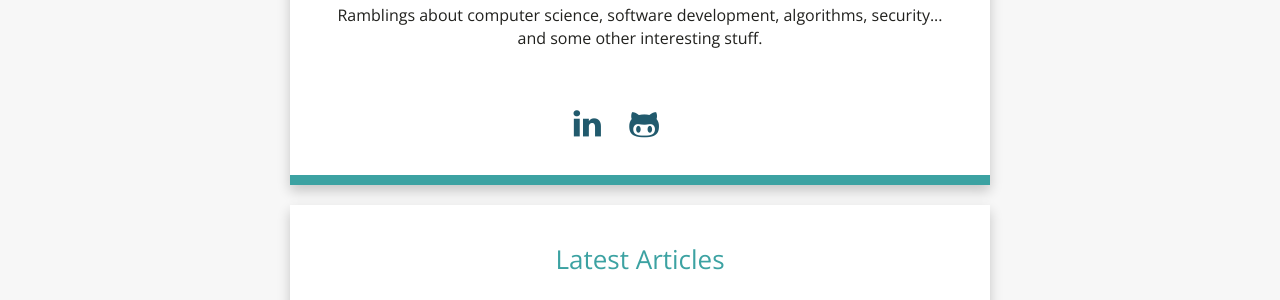
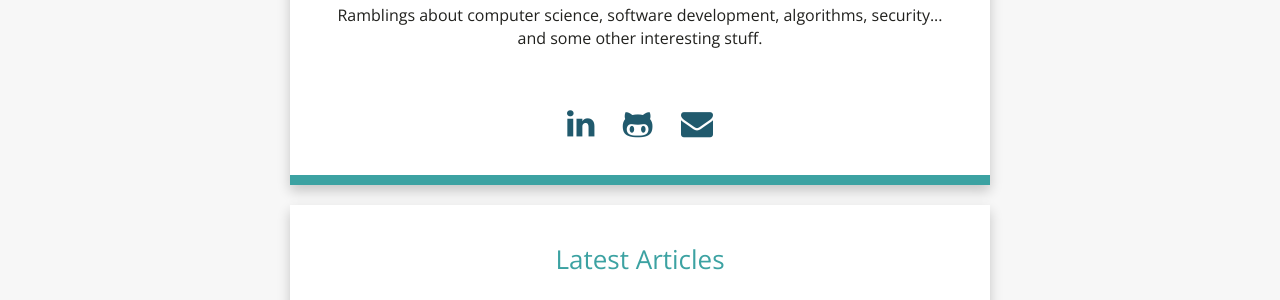
Before and after one commit to yzh503/yzh503.github.io, a Jekyll site: the page built from index.html, in a window 1280 px wide. Shown: the part 307-607 px from the top of the page. Built offline with Jekyll 4.4.1, drawn with Linux system fonts in a browser that asks for light colours; nearby versions of some CDN libraries.

Commit message:
enhance the email icon

```diff
--- a/_includes/social_links.html
+++ b/_includes/social_links.html
@@ -1,5 +1,5 @@
 <p class="links">
   {% if site.linkedin_link %}<a href="https://www.linkedin.com/in/{{ site.linkedin_link }}" target="_new"><i class="fa fa-linkedin"></i></a>{% endif %}
   {% if site.github_username %}<a href="https://github.com/{{ site.github_username }}" target="_new"><i class="fa fa-github-alt"></i></a>{% endif %}
-  <a href="mailto:simonzyang@outlook.com" target="_new"><i class="far fa-envelope-open"></i></a>
+  <a href="mailto:simonzyang@outlook.com" target="_new"><i class="fa fa-envelope"></i></a>
 </p>
```
